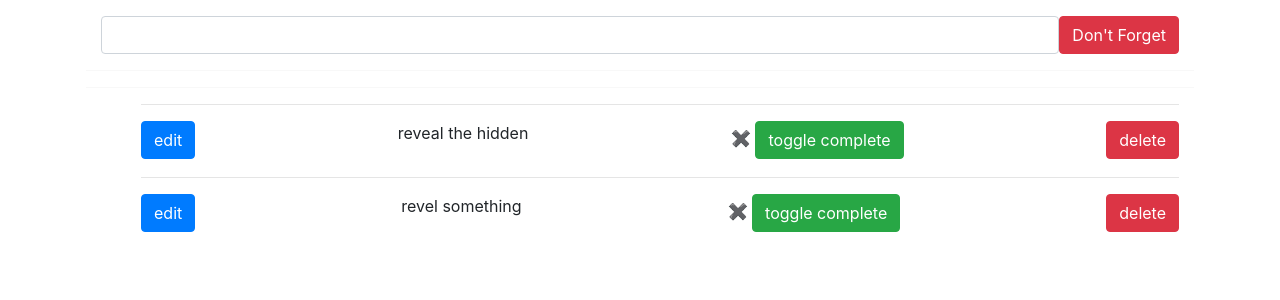
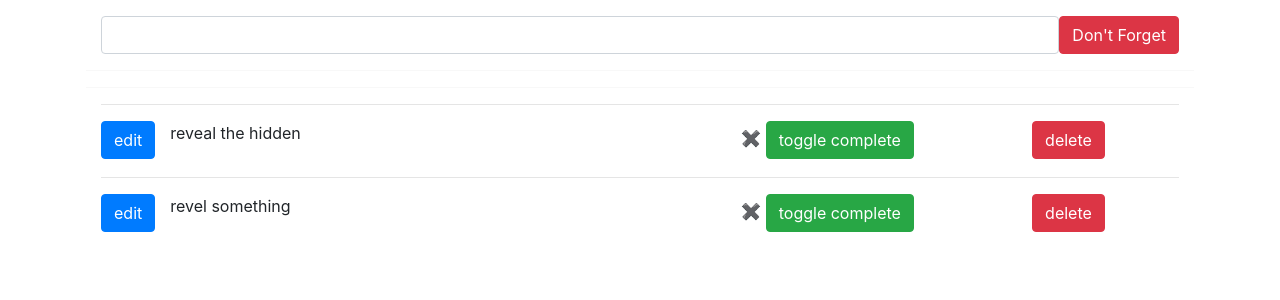
Before and after one commit to matt2tech/djangoTemplatePractice, a Django app: page /todo/ in a window 1280 px wide. Shown: the top 300 px of the page. Run offline with Django 3.2, Linux system fonts and the light colour scheme; data comes from the database, SQL or seed files in the repository; some libraries are stand-ins or nearby versions.

Commit message:
Changed layout

```diff
--- a/app/templates/app/todos.html
+++ b/app/templates/app/todos.html
@@ -13,10 +13,11 @@
         <title>Document</title>
     </head>
     <body class="container p-3">
+        <div class="container">
             <form
                 method="POST"
                 action="{% url 'app:create' %}"
-            class="d-flex container"
+                class="d-flex justify-content-around"
             >
                 {% csrf_token %}
                 <input
@@ -29,6 +30,7 @@
                 />
                 <button class="btn-danger btn">Don't Forget</button>
             </form>
+        </div>
         <hr class="line-dividers" />
 
         <hr class="line-dividers" />
@@ -48,6 +50,7 @@
                     <form
                         method="POST"
                         action="{% url 'app:new-title' todo.id %}"
+                        class="container"
                     >
                         {% csrf_token %}
                         <input
@@ -57,11 +60,12 @@
                             size="24"
                             required
                         />
-                        <button class="btn btn-primary">Done</button>
+                        <button class="btn btn-primary"><span class='border-bottom border-white'>⬇</span></button>
                     </form>
                     {% elif todo.editing is False %}
-                    <p>{{ todo.title }}</p>
+                    <p class="container">{{ todo.title }}</p>
                     {% endif %}
+                    <div class="container d-flex justify-content-around">
                         <form
                             method="POST"
                             action="{% url 'app:toggle_completed' todo.id %}"
@@ -69,12 +73,18 @@
                             {% csrf_token %} {% if todo.completed is True %}
                             <span>✔</span> {% elif todo.completed is False %}
                             <span>✖</span> {% endif %}
-                        <button class="btn-success btn">toggle complete</button>
+                            <button class="btn-success btn">
+                                toggle complete
+                            </button>
                         </form>
-                    <form method="POST" action="{% url 'app:delete' todo.id %}">
+                        <form
+                            method="POST"
+                            action="{% url 'app:delete' todo.id %}"
+                        >
                             {% csrf_token %}
                             <button class="btn-danger btn">delete</button>
                         </form>
+                    </div>
                 </div>
             </li>
             {% endfor %}
@@ -90,6 +100,7 @@
             list-style: none;
         }
         ul {
+            padding: 0;
         }
     </style>
 </html>
```
Lines whose indentation alone changed are shown as unchanged.
